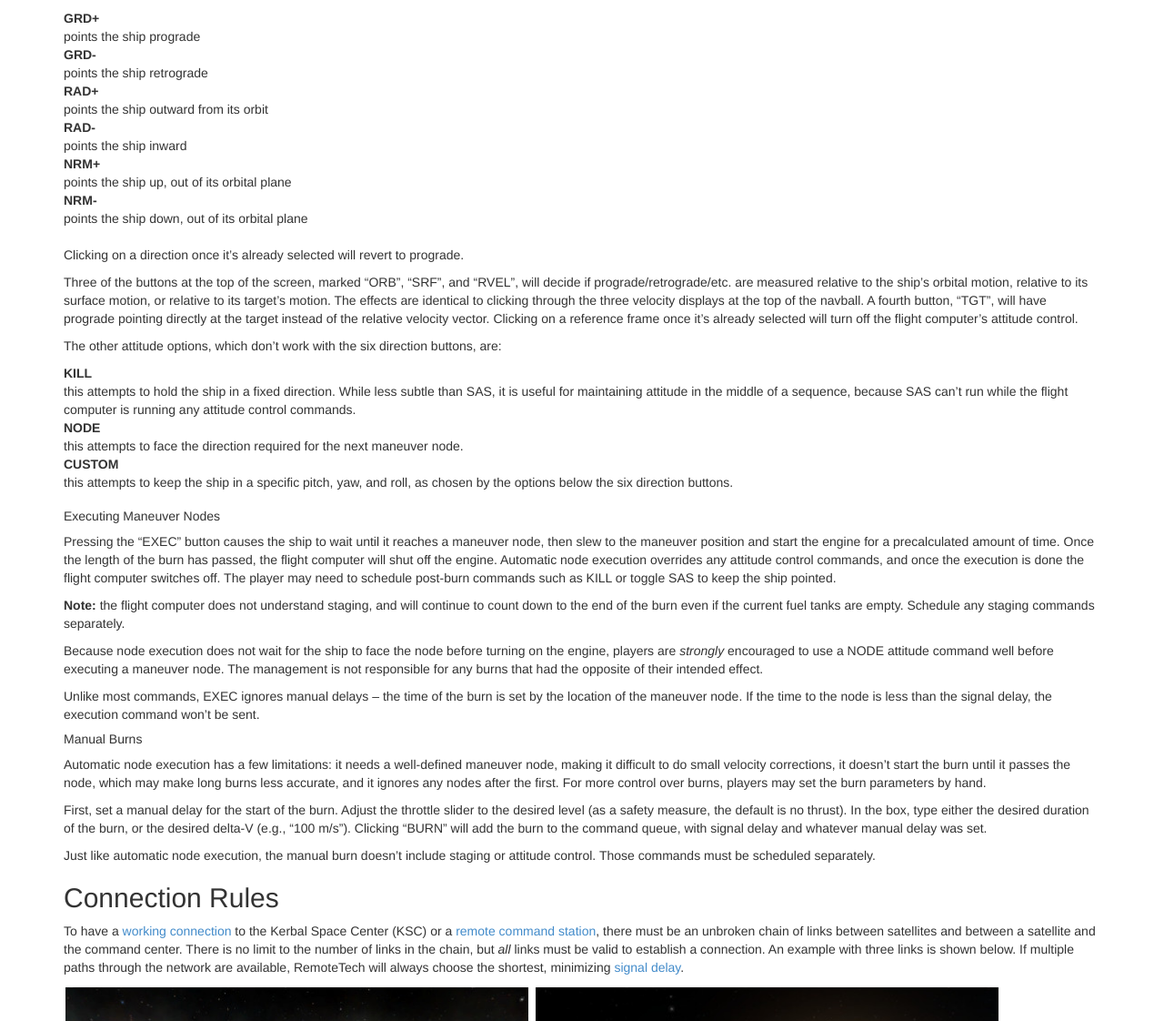
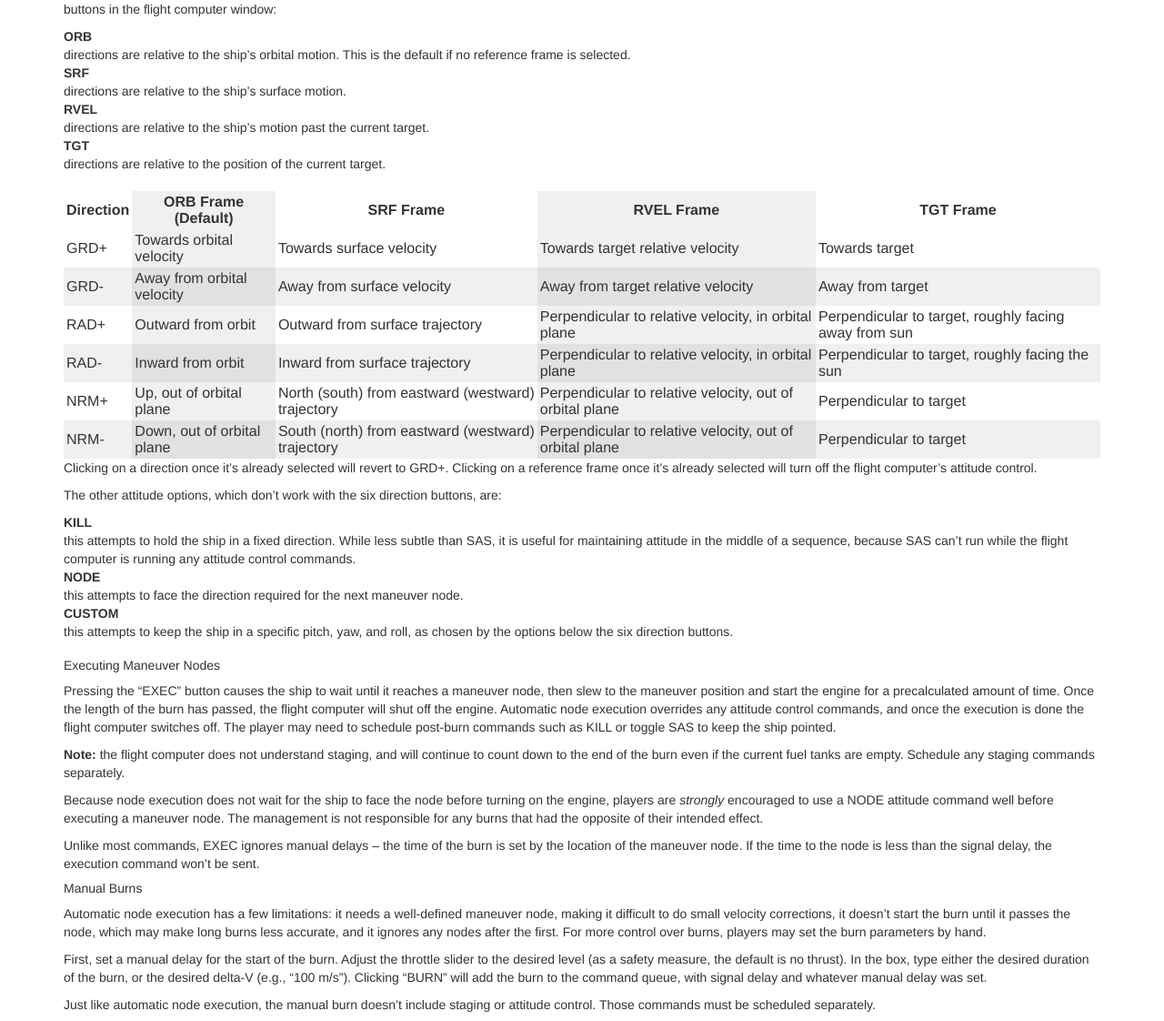
Before and after one commit to RemoteTechnologiesGroup/RemoteTech, a Jekyll site: the page built from guide/index.md, in a window 1280 px wide and 1400 px high, scrolled down 4707 px. Shown: the part 278-1400 px from the top of the window at 91% size. Built offline with Jekyll 4.4.1, drawn with Linux system fonts in a browser that asks for light colours; nearby versions of some CDN libraries; some of the changed text lies outside the part shown.

Commit message:
More explicit description of the flight computer's reference frames

```diff
--- a/guide/index.md
+++ b/guide/index.md
@@ -88,29 +88,31 @@ Pointing a ship manually with several minutes of lag is nearly impossible, so th
 
 ![IMAGE: layout of the attitude controls](flightcomputer_att.png)
 
-There are six basic directions:
+There are six basic directions, corresponding roughly to the six maneuver node axes. The exact meaning of each direction depends on the reference frame, chosen with one of four buttons in the flight computer window:
 
-GRD+
-:   points the ship prograde
+ORB
+: directions are relative to the ship's orbital motion. This is the default if no reference frame is selected.
 
-GRD-
-:   points the ship retrograde
+SRF
+: directions are relative to the ship's surface motion.
 
-RAD+
-:   points the ship outward from its orbit
+RVEL
+: directions are relative to the ship's motion past the current target.
 
-RAD-
-:   points the ship inward
+TGT
+: directions are relative to the position of the current target.
 
-NRM+
-:   points the ship up, out of its orbital plane
+Direction   | ORB Frame (Default)        | SRF Frame                                         | RVEL Frame                                               | TGT Frame
+------------|----------------------------|---------------------------------------------------|----------------------------------------------------------|-------------------
+GRD+        | Towards orbital velocity   | Towards surface velocity                          | Towards target relative velocity                         | Towards target
+GRD-        | Away from orbital velocity | Away from surface velocity                        | Away from target relative velocity                       | Away from target
+RAD+        | Outward from orbit         | Outward from surface trajectory                   | Perpendicular to relative velocity, in orbital plane     | Perpendicular to target, roughly facing away from sun
+RAD-        | Inward from orbit          | Inward from surface trajectory                    | Perpendicular to relative velocity, in orbital plane     | Perpendicular to target, roughly facing the sun
+NRM+        | Up, out of orbital plane   | North (south) from eastward (westward) trajectory | Perpendicular to relative velocity, out of orbital plane | Perpendicular to target
+NRM-        | Down, out of orbital plane | South (north) from eastward (westward) trajectory | Perpendicular to relative velocity, out of orbital plane | Perpendicular to target
+{:.data .shadecol}
 
-NRM-
-:   points the ship down, out of its orbital plane
-
-Clicking on a direction once it's already selected will revert to prograde.
-
-Three of the buttons at the top of the screen, marked "ORB", "SRF", and "RVEL", will decide if prograde/retrograde/etc. are measured relative to the ship's orbital motion, relative to its surface motion, or relative to its target's motion. The effects are identical to clicking through the three velocity displays at the top of the navball. A fourth button, "TGT", will have prograde pointing directly at the target instead of the relative velocity vector. Clicking on a reference frame once it's already selected will turn off the flight computer's attitude control.
+Clicking on a direction once it's already selected will revert to GRD+. Clicking on a reference frame once it's already selected will turn off the flight computer's attitude control.
 
 The other attitude options, which don't work with the six direction buttons, are:
 
@@ -216,11 +218,6 @@ KSC Mission Control |      |                 |      | 75,000&nbsp;km |
 
 ####Reflectron DP-10
 
-{::comment}
-Neither Markdown's nor GFM's hard line breaks seem to be supported within HTML blocks :(
-Use a table instead
-{:/comment}
-
 <div class="antenna" markdown="1">
 
 ![Picture of Reflectron DP-10](antenna_dp10.png)
@@ -252,8 +249,7 @@ Reach                                 | Any line of sight to KSC Mission Control
 |Does not break in atmospheric flight.
 {:.atm}
 
-&nbsp;
-{:.spacer}
+---------------
 
 </div>
 
@@ -293,8 +289,7 @@ Maximum safe speed at 10 km         | 269 m/s
 Minimum safe altitude at 2300 m/s   | 32 km
 {:.atm}
 
-&nbsp;
-{:.spacer}
+---------------
 
 </div>
 
@@ -334,8 +329,7 @@ Maximum safe speed at 10 km         | 269 m/s
 Minimum safe altitude at 2300 m/s   | 32 km
 {:.atm}
 
-&nbsp;
-{:.spacer}
+---------------
 
 </div>
 
@@ -375,8 +369,7 @@ Maximum safe speed at 10 km         | 190 m/s
 Minimum safe altitude at 2300 m/s   | 35 km
 {:.atm}
 
-&nbsp;
-{:.spacer}
+---------------
 
 </div>
 
@@ -438,8 +431,7 @@ Maximum safe speed at 10 km         | 269 m/s
 Minimum safe altitude at 2300 m/s   | 32 km
 {:.atm}
 
-&nbsp;
-{:.spacer}
+---------------
 
 </div>
 
@@ -479,8 +471,7 @@ Cone covers kerbosynchronous orbit at | 16,000 km
 |Does not break in atmospheric flight.
 {:.atm}
 
-&nbsp;
-{:.spacer}
+---------------
 
 </div>
 
@@ -523,8 +514,7 @@ Maximum safe speed at 10 km         | 269 m/s
 Minimum safe altitude at 2300 m/s   | 32 km
 {:.atm}
 
-&nbsp;
-{:.spacer}
+---------------
 
 </div>
 
@@ -564,8 +554,7 @@ Cone covers kerbosynchronous orbit at | 9,900,000 km
 |Does not break in atmospheric flight.
 {:.atm}
 
-&nbsp;
-{:.spacer}
+---------------
 
 </div>
 
@@ -605,8 +594,7 @@ Cone covers kerbosynchronous orbit at | 66,000,000 km
 |Does not break in atmospheric flight.
 {:.atm}
 
-&nbsp;
-{:.spacer}
+---------------
 
 </div>
 
@@ -649,7 +637,6 @@ Maximum safe speed at 10 km         | 269 m/s
 Minimum safe altitude at 2300 m/s   | 32 km
 {:.atm}
 
-&nbsp;
-{:.spacer}
+---------------
 
 </div>
--- a/stylesheets/antennas.css
+++ b/stylesheets/antennas.css
@@ -2,7 +2,7 @@
  * @file antennas.css
  * @author Starstrider42
  * @date Created March 11, 2014
- * @date Last modified March 11, 2014
+ * @date Last modified March 12, 2014
  */
 
 div.antenna {
@@ -34,7 +34,8 @@ div.antenna p.blurb {
 	margin-left: 30%;
 }
 
-div.antenna .spacer {
+/* Spacer to ensure the visible box includes all the floats */
+div.antenna hr {
 	visibility: hidden;
 	height: 0px;
 	padding: 0px;
--- a/stylesheets/main.css
+++ b/stylesheets/main.css
@@ -66,15 +66,22 @@ img.pairedimages, div.pairedimages img {
 }
 
 /* Default table style makes them illegible */
-/*table.datalayout {
-	border-collapse: separate;
-}*/
-
 table.data td, table.data th {
 	padding: 3px;
 }
 table.data th {
 	text-align: center;
+}
+table.data tbody tr:nth-child(2n) {
+	background-color: rgb(240,240,240);
+}
+
+table.shadecol th:nth-child(2n), table.shadecol td:nth-child(2n) {
+	background-color: rgb(240,240,240);
+}
+/* Overlapping shaded rows and columns should be darker */
+table.data.shadecol tbody tr:nth-child(2n) td:nth-child(2n) {
+	background-color: rgb(225,225,225);
 }
 
 /* Text just after images */
```
